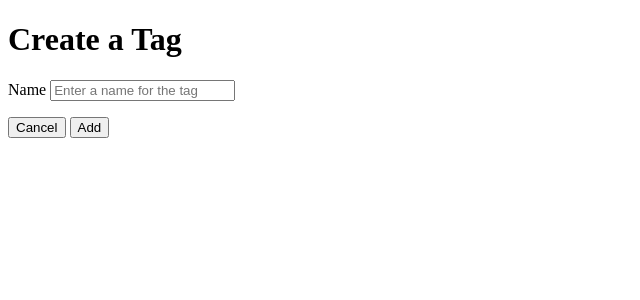
After one commit to beirnest/Blogly, a Flask app: page /tags/new in a window 1280 px wide. The commit adds this page. Shown: the top 300 px of the page, without its empty margins (0-640 px from the left). Run offline with Flask 2, Linux system fonts and the light colour scheme.

Commit message:
Added Post Tags

```diff
--- a/app.py
+++ b/app.py
@@ -2,7 +2,7 @@
 
 from flask import Flask, render_template, redirect, request
 from flask_debugtoolbar import DebugToolbarExtension
-from models import db, connect_db, User, Post
+from models import db, connect_db, User, Post, Tag, PostTag
 import datetime
 
 
@@ -48,7 +48,7 @@ def add_user():
     return redirect('/users')
 
 @app.route('/users/<int:user_id>')
-def show_use(user_id):
+def show_user(user_id):
     """View user details"""
     user = User.query.get_or_404(user_id)
     posts = Post.query.filter_by(user_id = user_id)
@@ -90,7 +90,8 @@ def delete_user(user_id):
 def load_add_post(user_id):
     """Load Add Post page"""
     user = User.query.get_or_404(user_id)
-    return render_template("add_post.html", user = user)
+    tags = Tag.query.all()
+    return render_template("add_post.html", user = user, tags = tags)
 
 @app.route('/users/<int:user_id>/posts/new', methods=["POST"])
 def add_post(user_id):
@@ -99,10 +100,18 @@ def add_post(user_id):
     title = request.form['title']
     content = request.form['content']
     current_time = datetime.datetime.now()
+    tags = request.form.getlist('tag')
 
     post = Post(title = title, content = content, created_at = current_time, user_id = user.id)
     db.session.add(post)
     db.session.commit()
+
+    for tag in tags:
+        tag_info = Tag.query.get(tag)
+        post_info = db.session.query(Post).order_by(Post.id.desc()).first()
+        post_tag = PostTag(post_id = post_info.id, tag_id = tag_info.id)
+        db.session.add(post_tag)
+        db.session.commit()
 
     return redirect(f"/users/{user_id}")
 
@@ -111,15 +120,20 @@ def add_post(user_id):
 def load_post(post_id):
     """Load a post by id"""
     post = Post.query.get_or_404(post_id)
-    return render_template("post.html", post = post)
+    tags = post.tag
+    return render_template("post.html", post = post, tags = tags)
 
 @app.route('/posts/<int:post_id>/edit')
 def load_edit_post(post_id):
+    """View post edit page"""
     post = Post.query.get_or_404(post_id)
-    return render_template("edit_post.html", post = post)
+    tags = post.tag
+    all_tags = Tag.query.all()
+    return render_template("edit_post.html", post = post, tags = tags, all_tags = all_tags)
 
 @app.route('/posts/<int:post_id>/edit', methods=["POST"])
 def save_edit_post(post_id):
+    """Save post edit"""
     post = Post.query.get_or_404(post_id)
     title = request.form['title']
     content = request.form['content']
@@ -140,3 +154,66 @@ def delete_post(post_id):
     db.session.commit()
 
     return redirect(f"/users/{user_id}")
+
+@app.route('/tags')
+def load_tags():
+    tags = Tag.query.all()
+
+    return render_template("tag.html", tags = tags)
+
+@app.route('/tags/<int:tag_id>')
+def load_tag(tag_id):
+    """Load tag details by id"""
+
+    tag = Tag.query.get_or_404(tag_id)
+    posts = tag.posts
+    return render_template("tag_details.html", tag = tag, posts = posts)
+
+@app.route('/tags/new')
+def new_tag():
+    """Load page to add new tag"""
+
+    return render_template("new_tag.html")
+
+@app.route('/tags/new', methods=["POST"])
+def add_new_tag():
+    """Add new tag and redirect to Tags page"""
+
+    name = request.form['tag_name']
+
+    tag = Tag(name = name)
+    db.session.add(tag)
+    db.session.commit()
+
+    return redirect("/tags")
+
+@app.route('/tags/<int:tag_id>/edit')
+def load_edit_tag(tag_id):
+    """Load edit tag page"""
+
+    tag = Tag.query.get_or_404(tag_id)
+
+    return render_template("edit_tag.html", tag = tag)
+
+@app.route('/tags/<int:tag_id>/edit', methods=["POST"])
+def save_edit_tag(tag_id):
+    """Save tag edit"""
+
+    name = request.form['tag_name']
+
+    tag = Tag.query.get_or_404(tag_id)
+
+    tag.name = name
+    db.session.commit()
+
+    return render_template("tag_details.html", tag = tag)
+
+@app.route('/tags/<int:tag_id>/delete', methods=["POST"])
+def delete_tag(tag_id):
+    """Delete a tag"""
+
+    tag = Tag.query.get_or_404(tag_id)
+    db.session.delete(tag)
+    db.session.commit()
+
+    return redirect('/tags')
--- a/templates/add_post.html
+++ b/templates/add_post.html
@@ -7,6 +7,10 @@
 <form method="POST" action="/users/{{ user.id }}/posts/new">
     <p>Title: <input name="title" placeholder="Enter a title"></p>
     <p>Post Content: <textarea name="content" placeholder="Enter the content" rows="4" cols="50"></textarea></p>
+    {% for tag in tags %}
+    <input type="checkbox" name="tag" value="{{ tag.id }}">
+    <label for="tag">{{ tag.name }}</label><br>
+    {% endfor %}
     <button>Add</button>
 </form>
 {% endblock %}
--- a/templates/edit_post.html
+++ b/templates/edit_post.html
@@ -7,6 +7,10 @@
 <form>
     <p>Title: <input name="title" value="{{ post.title }}"></p>
     <p>Post Content: <textarea name="content" rows="4" cols="50">{{ post.content }}</textarea></p>
+    {% for tag in all_tags %}
+        <input type="checkbox" name="tag" value="{{ tag.id }}" {% for post_tag in tags %}{% if post_tag.id == tag.id %}checked{% endif %}{% endfor %}>
+        <label for="tag">{{ tag.name }}</label><br>
+    {% endfor %}
     <button formaction="/posts/{{ post.id }}/edit" formmethod="POST">Save</button>
     <button formaction="/users/{{ post.user.id }}">Cancel</button>
 </form>
--- /dev/null
+++ b/templates/new_tag.html
@@ -0,0 +1,11 @@
+{% extends 'base.html' %}
+
+{% block title %}Create a Tag{% endblock %}
+{% block content %}
+<h1>Create a Tag</h1>
+<form>
+    <p>Name <input name="tag_name" placeholder="Enter a name for the tag"></p>
+    <button formaction ="/tags">Cancel</button>
+    <button formaction ="/tags/new" formmethod="POST">Add</button>
+</form>
+{% endblock %}
--- a/templates/post.html
+++ b/templates/post.html
@@ -6,6 +6,9 @@
 <h1>{{ post.title }}</h1>
 <p>{{ post.content }}</p>
 <h2><p>By {{ post.user.first_name }} {{ post.user.last_name }}</p></h2>
+{% for tag in tags %}
+<a href="/tags/{{ tag.id }}">{{ tag.name }}</a>
+{% endfor %}
 <form>
     <button formaction="/users/{{ post.user.id }}">Cancel</button>
     <button formaction="/posts/{{ post.id }}/edit">Edit</button>
```
Also changed, not shown: models.py (+28 -0 lines), templates/edit_tag.html (added, +12 -0 lines), templates/tag.html (added, +12 -0 lines), templates/tag_details.html (added, +18 -0 lines).
